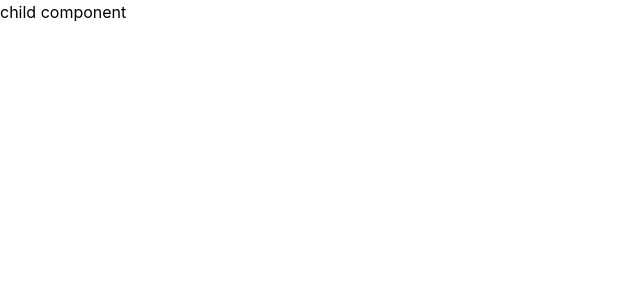
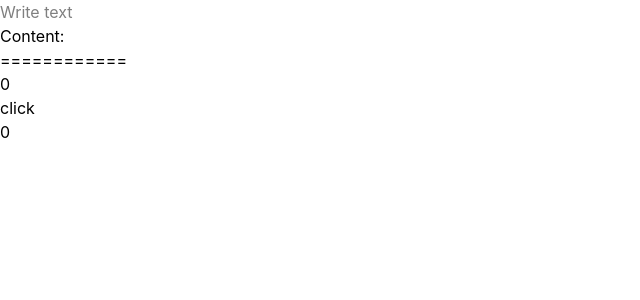
Before and after one commit to scDjanGo/f19.1-react-start, a React (Vite) app: page / in a window 1280 px wide. Shown: the top 300 px of the page, without its empty margins (0-640 px from the left). Built offline with nearby package versions, Linux system fonts and the light colour scheme.

Commit message:
add useMemo useCallback memo

```diff
--- a/src/App.jsx
+++ b/src/App.jsx
@@ -1,27 +1,25 @@
-import { Component, useEffect, useState } from "react";
-import TestUseEffect from "./useEffect/TestUseEffect";
+import { useState } from "react";
+import MemoComponent from "./components/memoComponent";
 
-const BASE_URL = `https://jsonplaceholder.typicode.com/todos/`
+export default function App() {
+  const [input, setInput] = useState("")
 
-function App() {
-
-
-  useEffect(() => {
-    console.log("component did mount")
-  }, [])
 
   return (
     <div>
-      <TestUseEffect />
+
+      <input
+        type="text"
+        value={input}
+        onChange={(e) => setInput(e.target.value)}
+        placeholder="Write text"
+      />
+      <p>Content: {input}</p>
+
+
+
+      ============
+      <MemoComponent />
     </div>
   );
 }
-
-export default App;
-
-
-
-
-class Comp extends Component {
-
-}
--- /dev/null
+++ b/src/components/memoComponent.jsx
@@ -0,0 +1,38 @@
+import { useCallback, useState, useMemo, memo } from "react";
+
+ function MemoComponent(props) {
+  const [count, setCount] = useState(0);
+
+  const huge_operation = useCallback(
+    (n) => {
+      let num = n;
+
+      for (let i = 0; i < n; i++) {
+        num = Math.floor(Math.random() * n);
+      }
+
+      return num;
+    },
+    [count],
+  );
+
+  const resultHugeOperation = useMemo(() => {
+    return huge_operation(count);
+  }, []);
+
+
+  console.log("child component render")
+
+
+
+  return (
+    <div>
+      <p>{count}</p>
+      <button onClick={() => setCount((prev) => prev + 1)}>click</button>
+      <p>{resultHugeOperation}</p>
+    </div>
+  );
+}
+
+
+export default memo(MemoComponent)
```
